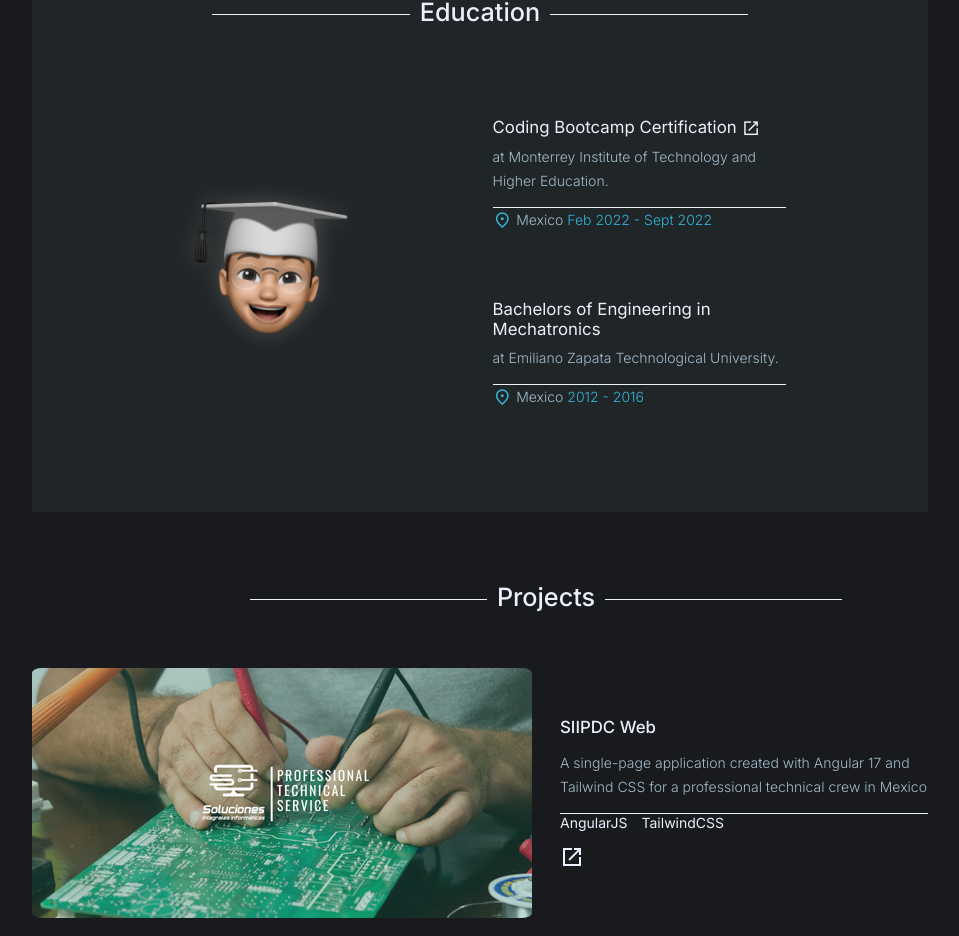
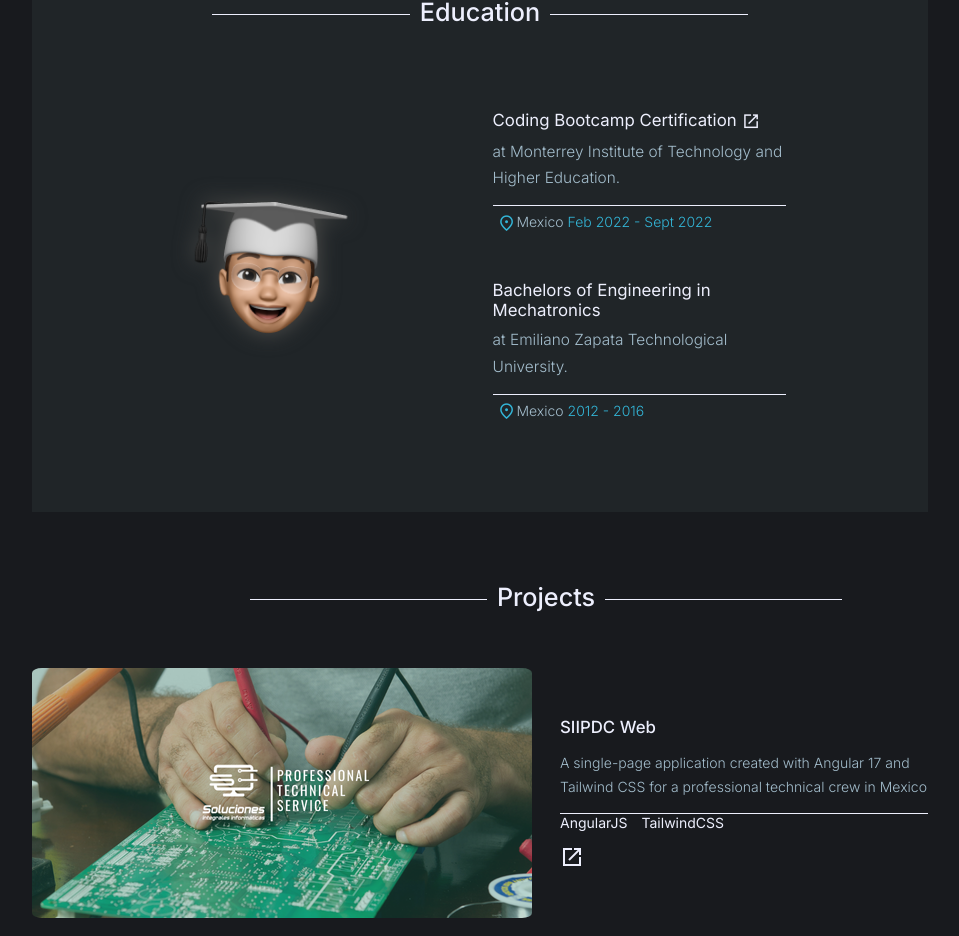
Before and after one commit to alex-bahena/portfolio-v2.0, a React (Vite) app: page / in a window 1280 px wide. Shown: the part 1458-2394 px from the top of the page, without its empty margins (160-1119 px from the left). Built offline with nearby package versions, Linux system fonts and the light colour scheme.

Commit message:
Education format update

```diff
--- a/src/components/education/Education.css
+++ b/src/components/education/Education.css
@@ -13,21 +13,21 @@
     padding-bottom: 4rem;
 }
 
-.education .education-title{
+.education .education-title {
     grid-row-start: 1;
     grid-column: 1 / span 2;
 }
 
-.education .graduate-photo{
+.education .graduate-photo {
     width: 50%;
     margin: 0 auto;
     grid-column-start: 1;
     grid-row: 2 / span 3;
 }
 
-.education .graduate-photo img{
+.education .graduate-photo img {
     margin-right: 0rem;
-    width:15vw;
+    width: 15vw;
     height: auto;
     filter: var(--filter-glow);
     float: right;
@@ -40,7 +40,7 @@
     grid-column-start: 2;
 }
 
-.education .education-second h3 span{
+.education .education-second h3 span {
     display: inline-block;
     vertical-align: middle;
     font-size: 1.4rem;
@@ -54,24 +54,36 @@
 }
 
 
-.education .education-first .country-date span:nth-child(1), .education .education-second .country-date span:nth-child(1){
+.education .education-first .country-date span:nth-child(1),
+.education .education-second .country-date span:nth-child(1) {
     display: inline-block;
     vertical-align: middle;
     font-size: 1.4rem;
+    font-weight: 400;
 }
 
-.education .education-first h3, .education .education-second h3{
-  font-weight: 400;
-  }
+.education .education-first .country-date,
+.education .education-second .country-date {
+    font-size: 1rem;
+    padding: var(--padding-1);
+}
 
-.education .education-first .location, .education .education-second .location{
-  margin-top: .5rem;
-  padding-bottom: 1rem;
-  border-bottom: 1px solid var(--color-dark);
+.education .education-first h3,
+.education .education-second h3 {
+    font-weight: 400;
+}
+
+.education .education-first .location,
+.education .education-second .location {
+    font-size: 1.1rem;
+    font-weight: 300;
+    margin-top: .5rem;
+    padding-bottom: 1rem;
+    border-bottom: 1px solid var(--color-dark);
 }
 
 
-@media screen and (max-width: 768px){
+@media screen and (max-width: 768px) {
     .education {
         height: 100%;
         display: grid;
@@ -83,14 +95,14 @@
         padding-bottom: 4rem;
     }
 
-    .education .graduate-photo{
+    .education .graduate-photo {
         width: 50%;
         grid-column-start: 1;
         grid-row-start: 2;
         grid-row: 2;
     }
 
-    .education .graduate-photo img{
+    .education .graduate-photo img {
         margin-right: 0rem;
         width: 100%;
         height: auto;
@@ -113,20 +125,30 @@
         padding: 1.5rem;
     }
 
-    .education .education-first .country-date span:nth-child(1), .education .education-second .country-date span:nth-child(1){
+
+    .education .education-first .country-date span:nth-child(1),
+    .education .education-second .country-date span:nth-child(1) {
         display: inline-block;
         vertical-align: middle;
-        font-size: 1.4rem;
+        font-size: 1.2rem;
+        font-weight: 400;
     }
 
-    .education .education-first h3, .education .education-second h3{
-      font-weight: 300;
-      }
+    .education .education-first .country-date,
+    .education .education-second .country-date {
+        font-size: .9rem;
+        padding: var(--padding-1);
+    }
 
-    .education .education-first .location, .education .education-second .location{
-      margin-top: .5rem;
-      padding-bottom: 1rem;
-      border-bottom: 1px solid var(--color-dark);
+
+    .education .education-first h3,
+    .education .education-second h3 {
+        font-weight: 300;
+    }
+
+    .education .education-first .location,
+    .education .education-second .location {
+        font-size: 1rem;
     }
 
 }
--- a/src/components/education/Education.jsx
+++ b/src/components/education/Education.jsx
@@ -19,14 +19,14 @@ function Education() {
                     </span></a>
                 </h3>
                 <p className='location'>at Monterrey Institute of Technology and Higher Education.</p>
-                <p className='country-date'>  <span className='material-symbols-sharp emphasis-text'>location_on</span> Mexico <span className='emphasis-text'>Feb 2022 - Sept 2022</span></p>
+                <p className='country-date'> <span className='material-symbols-sharp emphasis-text'>location_on</span>Mexico <span className='emphasis-text'>Feb 2022 - Sept 2022</span></p>
             </div>
             <div className='education-first'>
                 <h3>
                     Bachelors of Engineering in Mechatronics
                 </h3>
                 <p className='location'>at Emiliano Zapata Technological University.</p>
-                <p className='country-date'>  <span className='material-symbols-sharp emphasis-text'>location_on</span> Mexico <span className='emphasis-text'>2012 - 2016</span></p>
+                <p className='country-date'> <span className='material-symbols-sharp emphasis-text'>location_on</span>Mexico <span className='emphasis-text'>2012 - 2016</span></p>
             </div>
         </section>
     )
--- a/src/components/global-styles/styles.css
+++ b/src/components/global-styles/styles.css
@@ -9,7 +9,7 @@
   --color-dark-variant: #677483;
   --color-background: #f2f2f2;
   --color-glow: #52514efd;
-  --color-emphasis: #D2B863;
+  --color-emphasis: #DF7861;
 
   --card-border-radius: 2rem;
   --border-radius-1: 0.4rem;
@@ -74,6 +74,7 @@ a {
 
 .emphasis-text{
 color: var(--color-emphasis);
+font-weight: 300;
 }
 
 /* ----------- */
```
